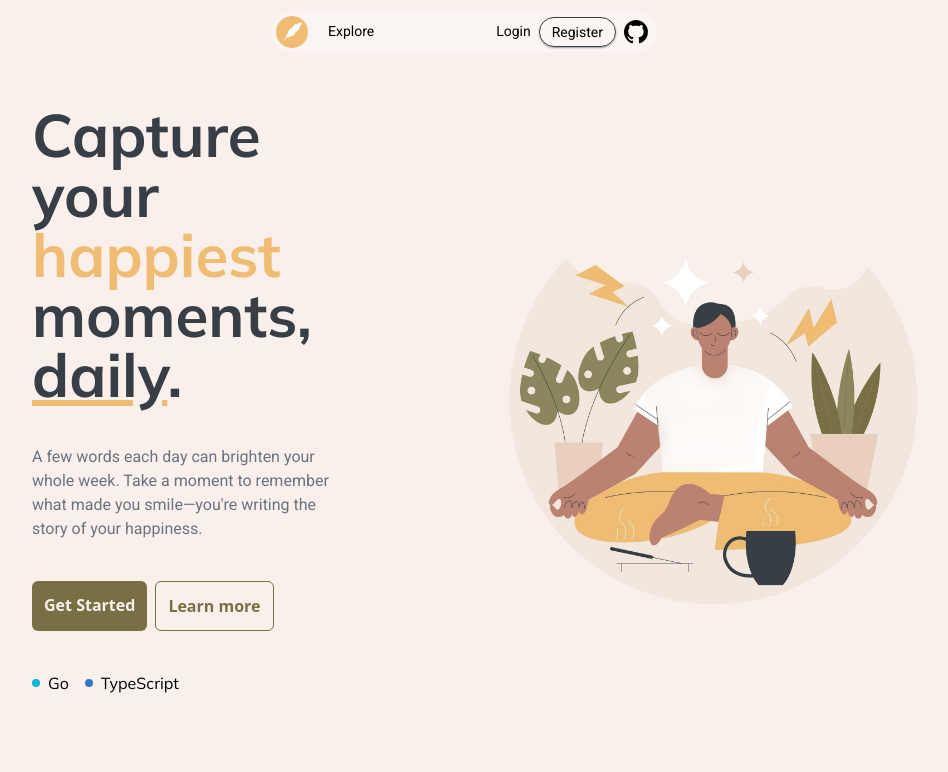
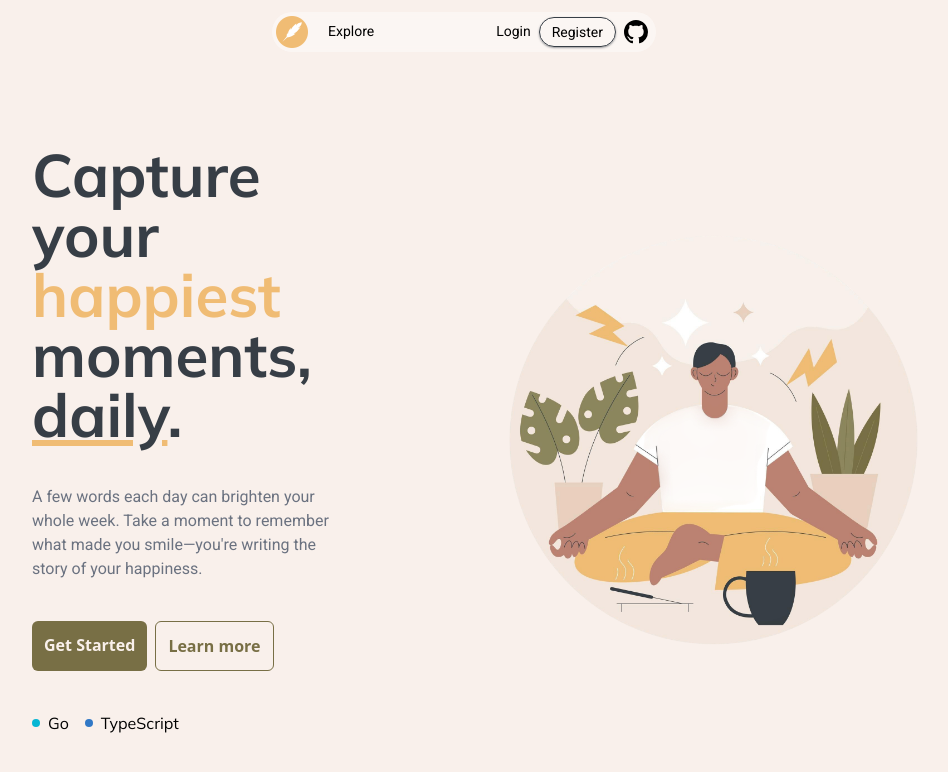
Before and after one commit to EliasLd/Serenite, a React app in the folder frontend/: page / in a window 1280 px wide. Shown: the top 772 px of the page, without its empty margins (176-1124 px from the left). Built offline with nearby package versions, Linux system fonts and the light colour scheme; the HTML template or start-up script is replaced by a standard one.

Commit message:
Add About page catch phrase style

```diff
--- a/frontend/src/pages/About.tsx
+++ b/frontend/src/pages/About.tsx
@@ -42,7 +42,7 @@ export default function About() {
 
             <div className="mt-4 flex flex-col items-center gap-y-3">
               <h2 className="text-lg sm:text-xl lg:text-2xl font-mulish font-bold text-sereniteText italic">
-                Start today. Start small. Start noticing the good.
+                Start <span className="underline decoration-sereniteAccent">today</span>. Start <span className="text-sereniteAccent">small .</span> Start noticing the <span className="bg-sereniteAccent rounded px-2 py-1 text-white">good.</span>
               </h2>
             </div>
           </div>
--- a/frontend/src/pages/Landing.tsx
+++ b/frontend/src/pages/Landing.tsx
@@ -8,7 +8,7 @@ export default function Landing() {
     <>
       <Navbar />
       <section className="h-screen bg-sereniteBg flex items-center overflow-hidden">
-        <div className="w-full flex flex-col lg:flex-row lg:mx-16 xl:mx-28">
+        <div className="pt-20 w-full flex flex-col lg:flex-row lg:mx-16 xl:mx-28">
           <div className="pt-20 lg:pt-0 px-8 sm:px-12 md:px-14 lg:px-16 xl:px-24 flex items-center justify-center">
             <div className="flex flex-col gap-y-5 lg:gap-y-8 xl:gap-y-10">
               <h1 className="text-4xl sm:text-5xl lg:text-5xl xl:text-6xl font-mulish font-bold text-sereniteText">
@@ -34,7 +34,7 @@ export default function Landing() {
             </div>
           </div>
           <div className="flex items-center justify-center mt-10 lg:mt-0 px-8 lg:px-0">
-            <img src={illustration} className="w-full max-w-md lg:max-w-none lg:w-full object-contain" alt="Mindfulness illustration" />
+            <img src={illustration} className="w-full max-w-md lg:max-w-none lg:w-full  object-contain" alt="Mindfulness illustration" />
           </div>
         </div>
       </section>
```
